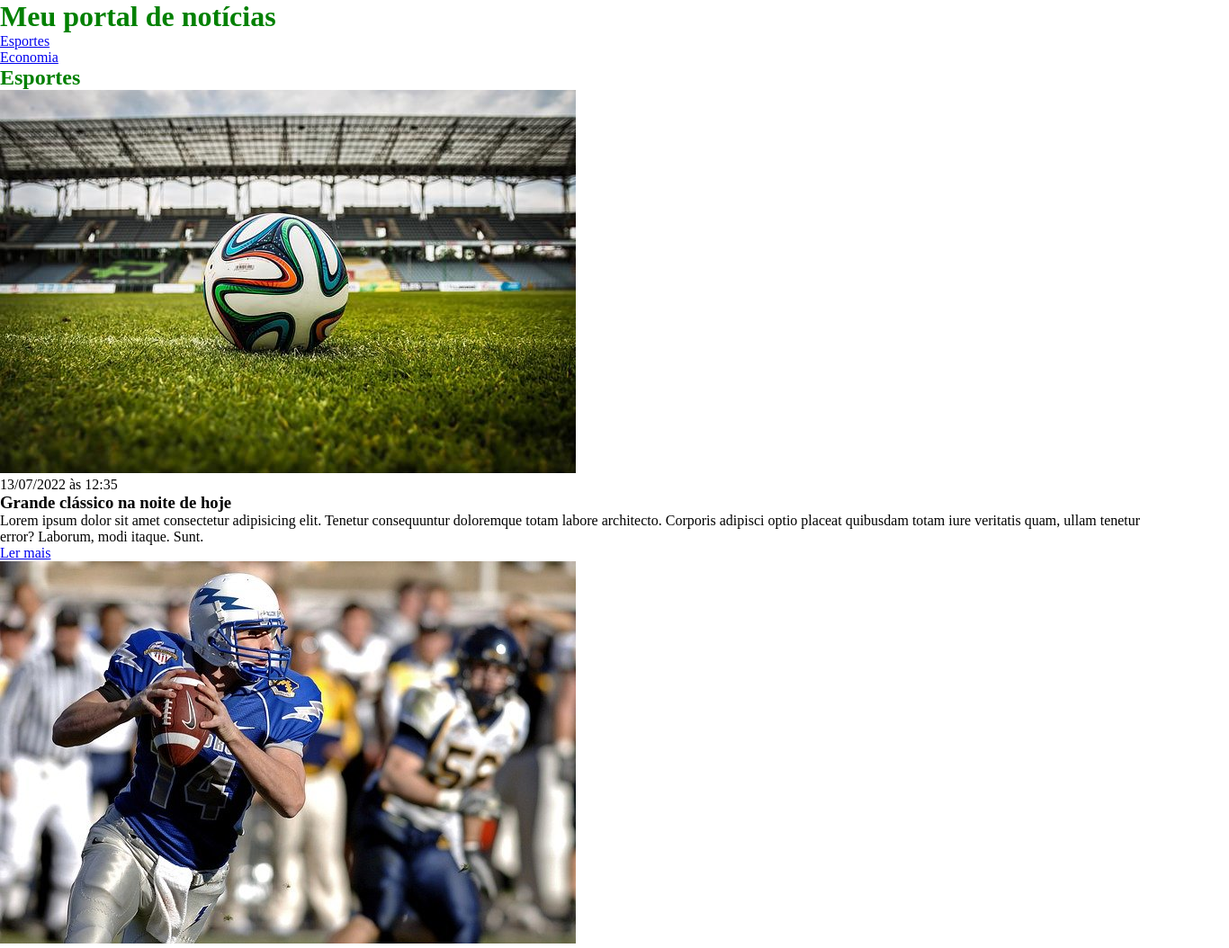
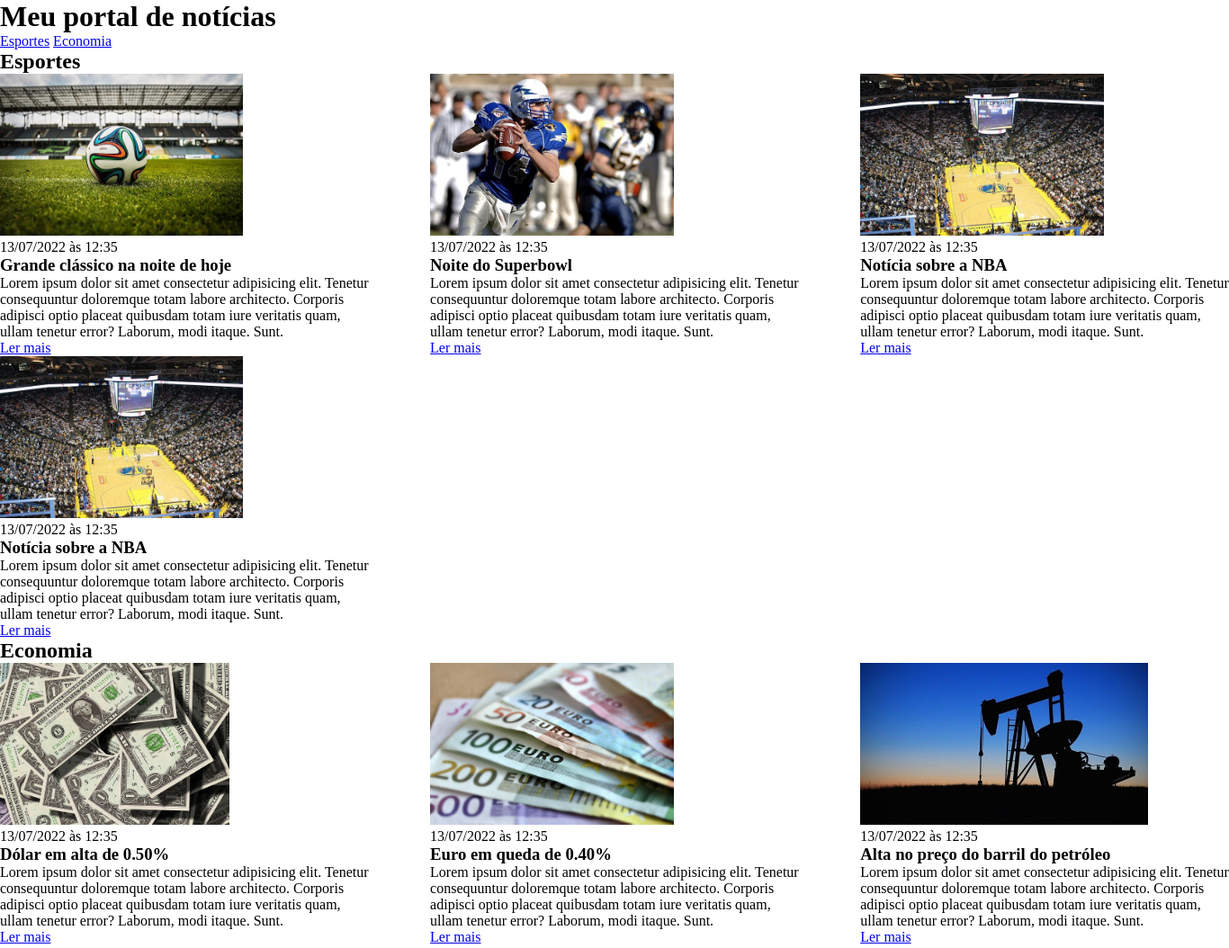
Before and after one commit to TallysonFreitas/pagina-de-noticias, a plain HTML site: page index.html in a window 1280 px wide. Shown: the top 1054 px of the page at 90% size, 1366 px wide, since content can reach past the window. Drawn offline with Linux system fonts and the light colour scheme.

Commit message:
Finalizando containers

```diff
--- a/index.html
+++ b/index.html
@@ -9,6 +9,7 @@
 </head>
 <body>
     <header>
+        <div class="container">
             <h1>Meu portal de notícias</h1>
             <nav>
                 <ul>
@@ -20,9 +21,12 @@
                     </li>
                 </ul>
             </nav>
+        </div>
     </header>
     <section>
+        <div class="container">
             <h2>Esportes</h2>
+            <div class="articles">
                 <article>
                     <img src="./imagens/futebol.jpg" alt="Bola de futebol no gramado" />
                     <header>
@@ -67,9 +71,13 @@
                     </p>
                     <a href="#" title="Leia a notícia completa">Ler mais</a>
                 </article>
+            </div>
+        </div>
     </section>
     <section>
+        <div class="container">
             <h2>Economia</h2>
+            <div class="articles">
                 <article>
                     <img src="./imagens/dolares.jpg" alt="Muitos dólares" />
                     <header>
@@ -103,6 +111,8 @@
                     </p>
                     <a href="#" title="Leia a notícia completa">Ler mais</a>
                 </article>
+            </div>
+        </div>
     </section>
 </body>
 </html>
--- a/main.css
+++ b/main.css
@@ -1,12 +1,29 @@
 * {
+    box-sizing: border-box;
     margin: 0px;
     padding: 0px;
 }
 
-h1 {
-    color: green;
+header li{
+    display: inline;
 }
 
-h2{
-    color: green;
+.container{
+    width: 1366px;
+    margin: 0 auto;
 }
+
+.articles{
+    display: flex;
+    flex-wrap: wrap;
+    justify-content: space-between;
+}
+
+.articles article img{
+    height: 180px;
+}
+
+.articles article {
+    width: 30%;
+
+}
```
Lines whose indentation alone changed are shown as unchanged.
